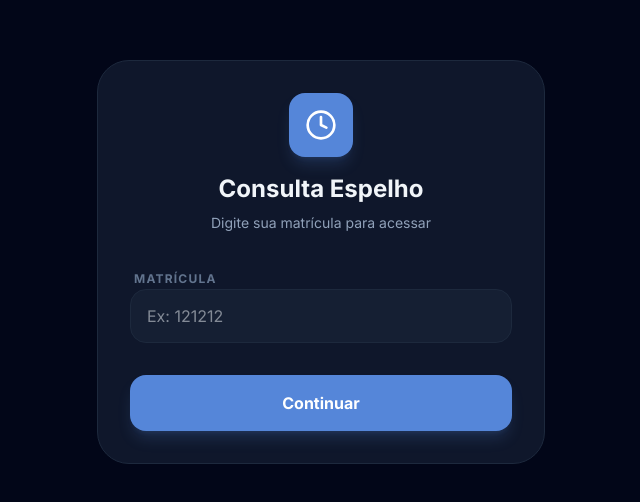
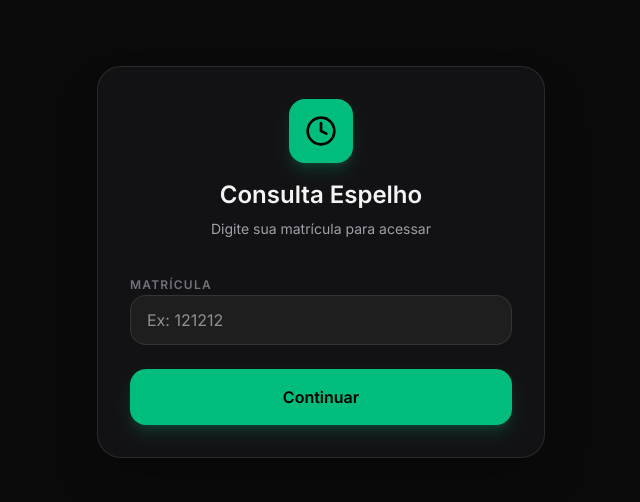
Before and after one commit to andsilvarosa/ConsultaPonto, a React (Vite) app: page / in a window 1280 px wide. Shown: the part 138-640 px from the top of the page, without its empty margins (319-959 px from the left). Built offline with nearby package versions, Linux system fonts and the light colour scheme.

Commit message:
feat: Refactor UI colors and styling
Updates the application's color palette and styling to a more modern and cohesive design. This includes changes to background colors, text colors, and component appearances for both light and dark modes.

```diff
--- a/src/App.tsx
+++ b/src/App.tsx
@@ -397,18 +397,18 @@ export default function App() {
 
   if (!isLoggedIn) {
     return (
-      <div className="min-h-screen bg-[#EBEFF4] dark:bg-slate-950 flex items-center justify-center p-4">
+      <div className="min-h-screen bg-zinc-50 dark:bg-[#0a0a0a] flex items-center justify-center p-4">
         <motion.div
           initial={{ opacity: 0, y: 20 }}
           animate={{ opacity: 1, y: 0 }}
-          className="bg-white dark:bg-slate-900 border border-slate-200 dark:border-slate-800 p-8 rounded-[2rem] shadow-xl shadow-slate-300/20 dark:shadow-none w-full max-w-md"
+          className="bg-white dark:bg-[#121214] border border-black/10 dark:border-white/10 p-8 rounded-3xl shadow-2xl w-full max-w-md"
         >
           <div className="flex flex-col items-center mb-8">
-            <div className="w-16 h-16 bg-[#5586D9] rounded-2xl flex items-center justify-center shadow-lg shadow-[#5586D9]/20 mb-4">
-              <Clock className="text-white w-8 h-8" />
+            <div className="w-16 h-16 bg-emerald-500 rounded-2xl flex items-center justify-center shadow-lg shadow-emerald-500/20 mb-4">
+              <Clock className="text-black w-8 h-8" />
             </div>
-            <h1 className="text-2xl font-bold text-slate-900 dark:text-slate-100">Consulta Espelho</h1>
-            <p className="text-slate-500 dark:text-slate-400 text-sm mt-2 text-center">
+            <h1 className="text-2xl font-bold text-zinc-900 dark:text-zinc-100">Consulta Espelho</h1>
+            <p className="text-zinc-500 dark:text-zinc-400 text-sm mt-2 text-center">
               {matriculaExists === null
                 ? 'Digite sua matrícula para acessar'
                 : isRegistering
@@ -418,7 +418,7 @@ export default function App() {
           </div>
 
           {authError && (
-            <div className="mb-6 p-4 bg-rose-50 dark:bg-rose-500/10 border border-rose-100 dark:border-rose-500/20 rounded-2xl flex items-center gap-3 text-rose-600 dark:text-rose-400 text-sm">
+            <div className="mb-6 p-4 bg-rose-500/10 border border-rose-500/20 rounded-2xl flex items-center gap-3 text-rose-500 text-sm">
               <AlertCircle className="w-5 h-5 flex-shrink-0" />
               {authError}
             </div>
@@ -426,7 +426,7 @@ export default function App() {
 
           <form onSubmit={matriculaExists === null ? handleCheckMatricula : handleAuth} className="space-y-6">
             <div className="space-y-2">
-              <label className="text-xs font-bold text-slate-400 dark:text-slate-500 uppercase tracking-widest ml-1">Matrícula</label>
+              <label className="text-xs font-bold text-zinc-500 dark:text-zinc-500 uppercase tracking-widest">Matrícula</label>
               <input
                 type="text"
                 required
@@ -434,7 +434,7 @@ export default function App() {
                 value={matricula}
                 onChange={e => setMatricula(e.target.value)}
                 placeholder="Ex: 121212"
-                className="w-full bg-slate-50 dark:bg-slate-800/50 border border-slate-200 dark:border-slate-800 rounded-2xl px-4 py-3.5 focus:outline-none focus:ring-2 focus:ring-[#5586D9]/20 focus:border-[#5586D9] transition-all text-slate-900 dark:text-slate-100 disabled:opacity-50"
+                className="w-full bg-black/5 dark:bg-white/5 border border-black/10 dark:border-white/10 rounded-2xl px-4 py-3 focus:outline-none focus:border-emerald-500/50 transition-colors text-black dark:text-white disabled:opacity-50"
               />
             </div>
 
@@ -444,7 +444,7 @@ export default function App() {
                 animate={{ opacity: 1, height: 'auto' }}
                 className="space-y-2"
               >
-                <label className="text-xs font-bold text-slate-400 dark:text-slate-500 uppercase tracking-widest ml-1">Senha</label>
+                <label className="text-xs font-bold text-zinc-500 dark:text-zinc-500 uppercase tracking-widest">Senha</label>
                 <input
                   type="password"
                   required
@@ -452,16 +452,16 @@ export default function App() {
                   value={password}
                   onChange={e => setPassword(e.target.value)}
                   placeholder="********"
-                  className="w-full bg-slate-50 dark:bg-slate-800/50 border border-slate-200 dark:border-slate-800 rounded-2xl px-4 py-3.5 focus:outline-none focus:ring-2 focus:ring-[#5586D9]/20 focus:border-[#5586D9] transition-all text-slate-900 dark:text-slate-100"
+                  className="w-full bg-black/5 dark:bg-white/5 border border-black/10 dark:border-white/10 rounded-2xl px-4 py-3 focus:outline-none focus:border-emerald-500/50 transition-colors text-black dark:text-white"
                 />
               </motion.div>
             )}
 
-            <div className="flex flex-col gap-3 pt-2">
+            <div className="flex flex-col gap-3">
               <button
                 type="submit"
                 disabled={isCheckingMatricula}
-                className="w-full bg-[#5586D9] hover:bg-[#4a75c1] text-white px-6 py-4 rounded-2xl font-bold transition-all shadow-lg shadow-[#5586D9]/20 disabled:opacity-50 active:scale-[0.98]"
+                className="w-full bg-emerald-500 hover:bg-emerald-400 text-black px-6 py-4 rounded-2xl font-bold transition-all shadow-lg shadow-emerald-500/20 disabled:opacity-50"
               >
                 {isCheckingMatricula
                   ? 'Verificando...'
@@ -480,7 +480,7 @@ export default function App() {
                     setPassword('');
                     setAuthError(null);
                   }}
-                  className="w-full text-slate-500 dark:text-slate-400 text-sm font-medium hover:text-[#5586D9] dark:hover:text-[#5586D9] transition-colors py-2"
+                  className="w-full text-zinc-500 dark:text-zinc-400 text-sm font-medium hover:text-emerald-500 transition-colors"
                 >
                   Usar outra matrícula
                 </button>
--- a/src/index.css
+++ b/src/index.css
@@ -1,4 +1,4 @@
-@import url('https://fonts.googleapis.com/css2?family=Inter:wght@300;400;500;600;700&family=JetBrains+Mono:wght@400;500&display=swap');
+@import url('https://fonts.googleapis.com/css2?family=Inter:wght@300;400;500;600&family=JetBrains+Mono:wght@400;500&display=swap');
 @import "tailwindcss";
 
 @theme {
@@ -10,31 +10,29 @@
 
 @layer base {
   body {
-    @apply bg-[#EBEFF4] dark:bg-slate-950 text-slate-900 dark:text-slate-300 font-sans antialiased selection:bg-[#5586D9]/30 transition-colors duration-300;
+    @apply bg-zinc-50 dark:bg-[#09090b] text-zinc-900 dark:text-zinc-400 font-sans antialiased selection:bg-emerald-500/30 transition-colors duration-300;
   }
 }
 
 /* Custom Scrollbar */
 ::-webkit-scrollbar, .custom-scrollbar::-webkit-scrollbar {
-  width: 6px;
+  width: 4px;
 }
 ::-webkit-scrollbar-track, .custom-scrollbar::-webkit-scrollbar-track {
   @apply bg-transparent;
 }
 ::-webkit-scrollbar-thumb, .custom-scrollbar::-webkit-scrollbar-thumb {
-  @apply bg-slate-300 dark:bg-slate-800 rounded-full hover:bg-slate-400 dark:hover:bg-slate-700 transition-colors;
+  @apply bg-zinc-800 rounded-full hover:bg-zinc-700 transition-colors;
 }
 
 /* Input overrides */
-.dark input[type="time"]::-webkit-calendar-picker-indicator,
-.dark input[type="date"]::-webkit-calendar-picker-indicator {
+input[type="time"]::-webkit-calendar-picker-indicator,
+input[type="date"]::-webkit-calendar-picker-indicator {
   filter: invert(1);
-  opacity: 0.5;
+  opacity: 0.3;
   cursor: pointer;
 }
 
-input[type="time"]::-webkit-calendar-picker-indicator,
-input[type="date"]::-webkit-calendar-picker-indicator {
-  opacity: 0.5;
-  cursor: pointer;
+.minimal-card {
+  @apply bg-[#121214] border border-white/[0.04] rounded-2xl p-6 transition-all duration-300;
 }
```
